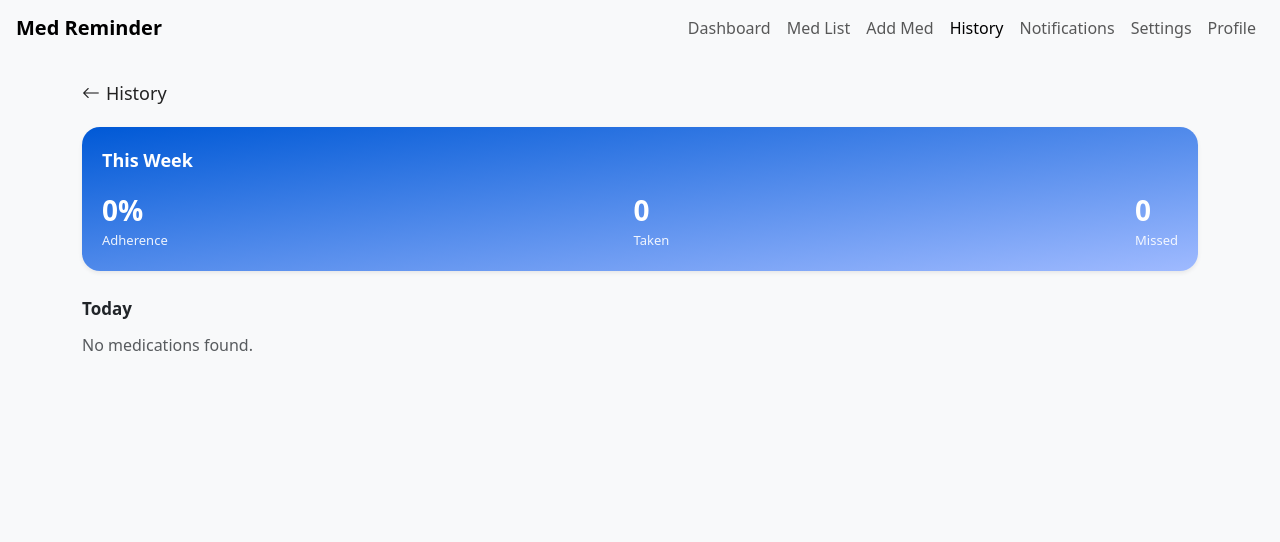
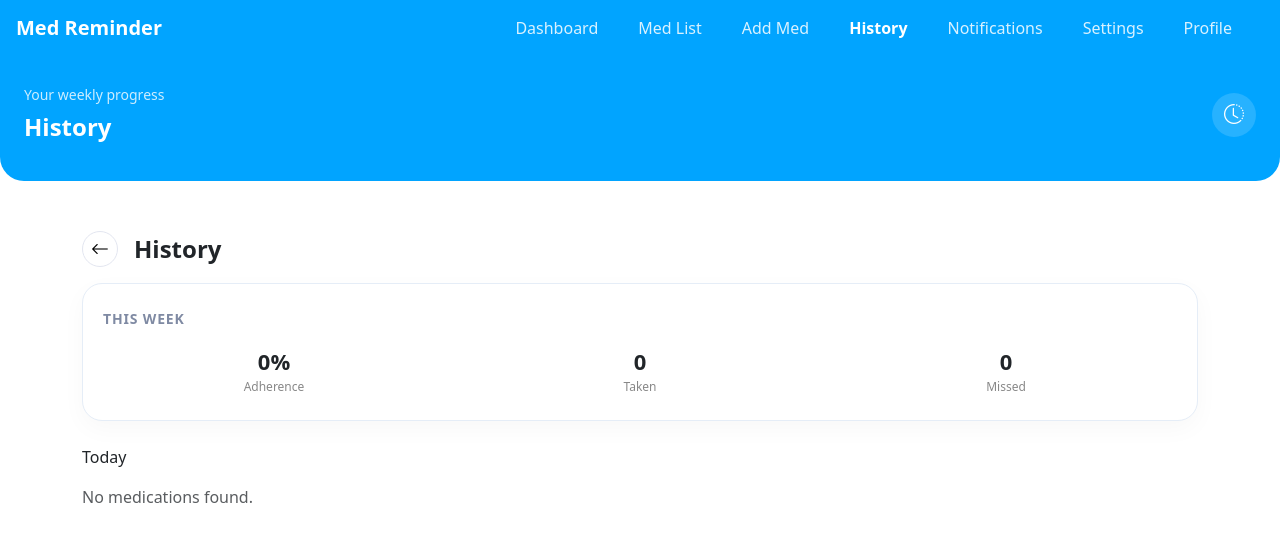
Before and after one commit to jibson1536/Medication-Reminder, a Flask app: page /profile/history in a window 1280 px wide. Shown: the top 542 px of the page. Run offline with Flask 3, Linux system fonts and the light colour scheme; the visitor is signed in with stand-in values (Sample User, id 1); data that the repository does not hold is empty.

Commit message:
Update history.html

```diff
--- a/flask-project/app/templates/history.html
+++ b/flask-project/app/templates/history.html
@@ -9,14 +9,14 @@
   <link href="https://cdn.jsdelivr.net/npm/bootstrap@5.3.8/dist/css/bootstrap.min.css" rel="stylesheet">
   <link rel="stylesheet" href="https://cdn.jsdelivr.net/npm/bootstrap-icons@1.11.3/font/bootstrap-icons.css">
 
-  <!-- Page CSS -->
-  <link rel="stylesheet" href="{{ url_for('static', filename='css/history.css') }}">
+  <!-- IMPORTANT: use index.css to keep the old design -->
+  <link rel="stylesheet" href="{{ url_for('static', filename='css/index.css') }}">
 </head>
 
-<body class="bg-light">
+<body>
 
   <!-- NAVBAR -->
-  <nav class="navbar navbar-expand-lg px-3 universal-nav">
+  <nav class="navbar navbar-expand-lg px-3 universal-nav topnav">
     <a class="navbar-brand fw-bold" href="{{ url_for('med_bp.dashboard') }}">Med Reminder</a>
 
     <button class="navbar-toggler" type="button" data-bs-toggle="collapse" data-bs-target="#menu">
@@ -36,40 +36,57 @@
     </div>
   </nav>
 
-  <!-- PAGE WRAPPER -->
+  <!-- BLUE TOP BOX (LIKE BEFORE) -->
+  <div class="dashboard-hero" style="border-radius: 0 0 24px 24px;">
+    <div class="d-flex justify-content-between align-items-center">
+      <div>
+        <div class="hero-greeting">Your weekly progress</div>
+        <div class="hero-name">History</div>
+      </div>
+
+      <div class="hero-profile">
+        <i class="bi bi-clock-history"></i>
+      </div>
+    </div>
+  </div>
+
+  <!-- PAGE CONTENT -->
   <main class="container py-4">
 
-    <!-- BACK LINK -->
-    <a href="{{ url_for('med_bp.dashboard') }}" class="back-link">
-      <i class="bi bi-arrow-left"></i> History
-    </a>
+    <!-- BACK ROW -->
+    <div class="d-flex align-items-center gap-3 mb-3">
+      <a href="{{ url_for('med_bp.dashboard') }}" class="back-btn">
+        <i class="bi bi-arrow-left"></i>
+      </a>
+      <h4 class="mb-0 fw-bold">History</h4>
+    </div>
 
-    <!-- WEEK SUMMARY (Dynamic) -->
-    <div class="week-summary shadow-sm">
-      <div class="summary-title">This Week</div>
+    <!-- WEEK SUMMARY (same IDs, your JS will fill these) -->
+    <div class="notification-card mb-4">
+      <div class="notif-section-title">This Week</div>
 
-      <div class="summary-grid">
-        <div>
-          <div class="summary-number" id="week-adherence">--%</div>
-          <div class="summary-label">Adherence</div>
+      <div class="row text-center mt-3">
+        <div class="col">
+          <div class="stat-number" id="week-adherence">--%</div>
+          <div class="stat-label">Adherence</div>
         </div>
-        <div>
-          <div class="summary-number" id="week-taken">--</div>
-          <div class="summary-label">Taken</div>
+        <div class="col">
+          <div class="stat-number" id="week-taken">--</div>
+          <div class="stat-label">Taken</div>
         </div>
-        <div>
-          <div class="summary-number" id="week-missed">--</div>
-          <div class="summary-label">Missed</div>
+        <div class="col">
+          <div class="stat-number" id="week-missed">--</div>
+          <div class="stat-label">Missed</div>
         </div>
       </div>
     </div>
 
-    <!-- TODAY (Dynamic) -->
-    <div class="day-section">
-      <div class="day-title">Today</div>
+    <!-- TODAY -->
+    <div class="dash-card">
+      <div class="dash-card-title">Today</div>
 
       <!-- JS will populate -->
-      <div id="today-history-list">
+      <div id="today-history-list" class="mt-3">
         <p class="text-muted">Loading...</p>
       </div>
     </div>
@@ -78,6 +95,5 @@
 
   <script src="https://cdn.jsdelivr.net/npm/bootstrap@5.3.8/dist/js/bootstrap.bundle.min.js"></script>
   <script src="{{ url_for('static', filename='js/history.js') }}"></script>
-
 </body>
 </html>
```
